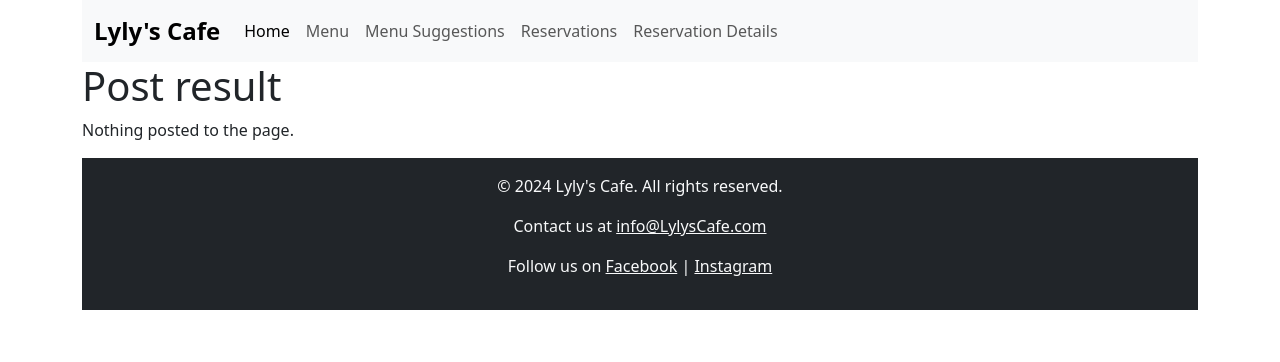
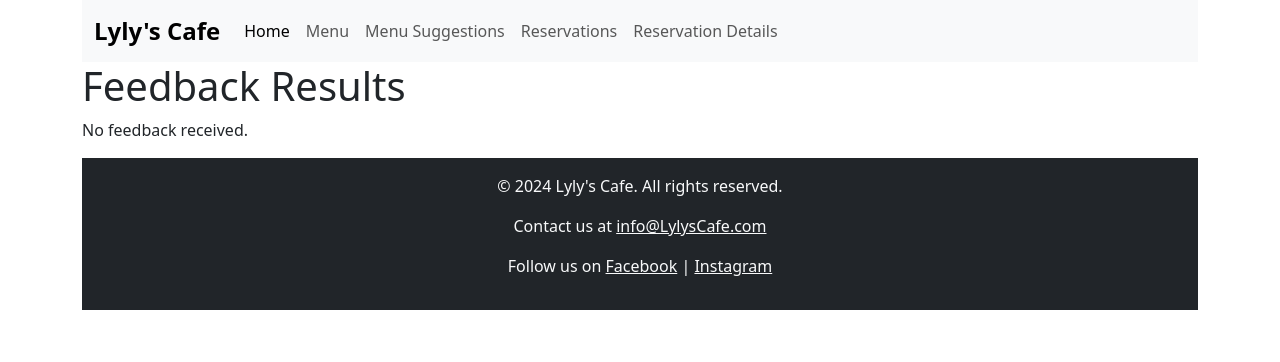
Before and after one commit to lylykimwin/Homework2, a PHP site: page /post-result.php in a window 1280 px wide. Shown: the top 362 px of the page. Run offline with PHP 8.4, Linux system fonts and the light colour scheme.

Commit message:
Update post-result.php

```diff
--- a/post-result.php
+++ b/post-result.php
@@ -1,17 +1,19 @@
 <?php
-$pageTitle = "Post result";
+$pageTitle = "Feedback Results";
 include "view-header.php";
 ?>
-<h1>Post result</h1>
+<h1>Feedback Results</h1>
 <?php
 echo getDisplay();
 include "view-footer.php";
 
 function getDisplay() {
-  if (isset($_POST['my-name'])) {
-    return "<p>The value sent is:<p>" . $_POST['my_name'];
-} else {
-  return "<p>Nothing posted to the page.</p>";
-}
+    if (isset($_POST['dish-suggestion'])) {
+        // Sanitize and display the submitted feedback
+        $suggestion = htmlspecialchars($_POST['dish-suggestion']);
+        return "<p>Thank you for your suggestion! You suggested: <strong>$suggestion</strong></p>";
+    } else {
+        return "<p>No feedback received.</p>";
+    }
 }
 ?>
```
